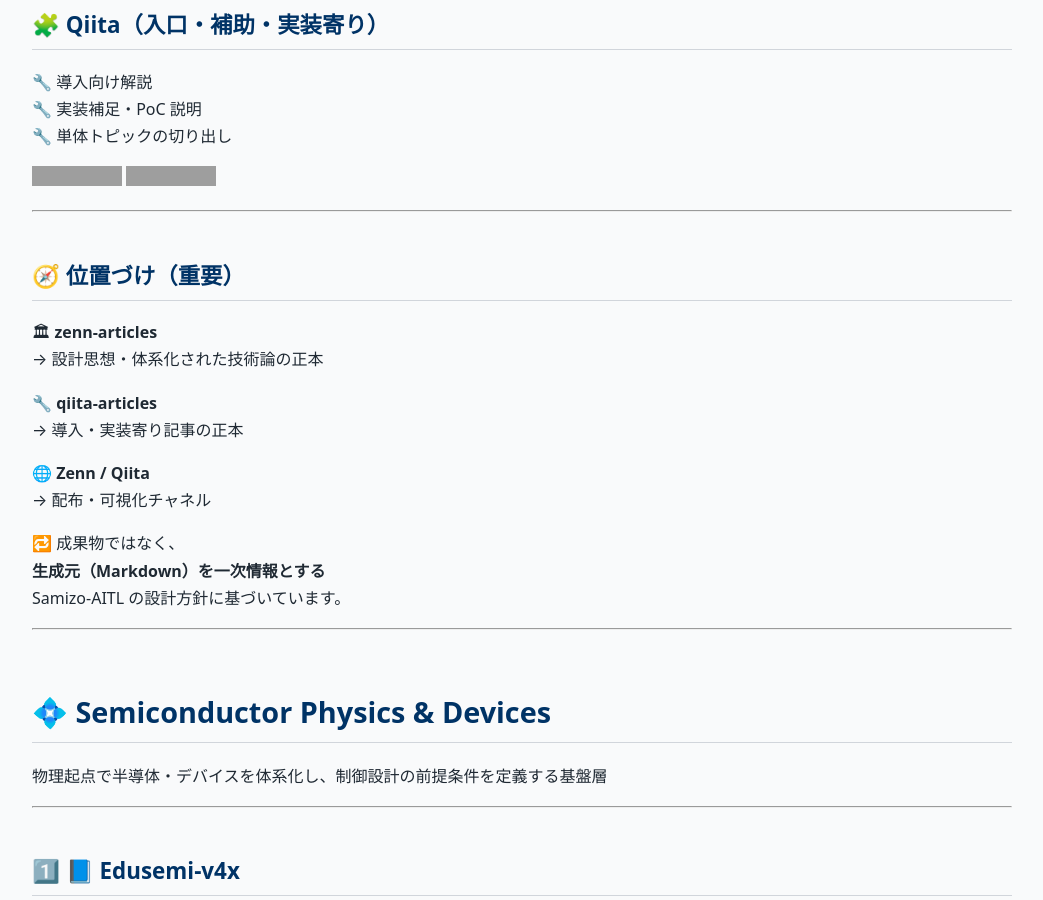
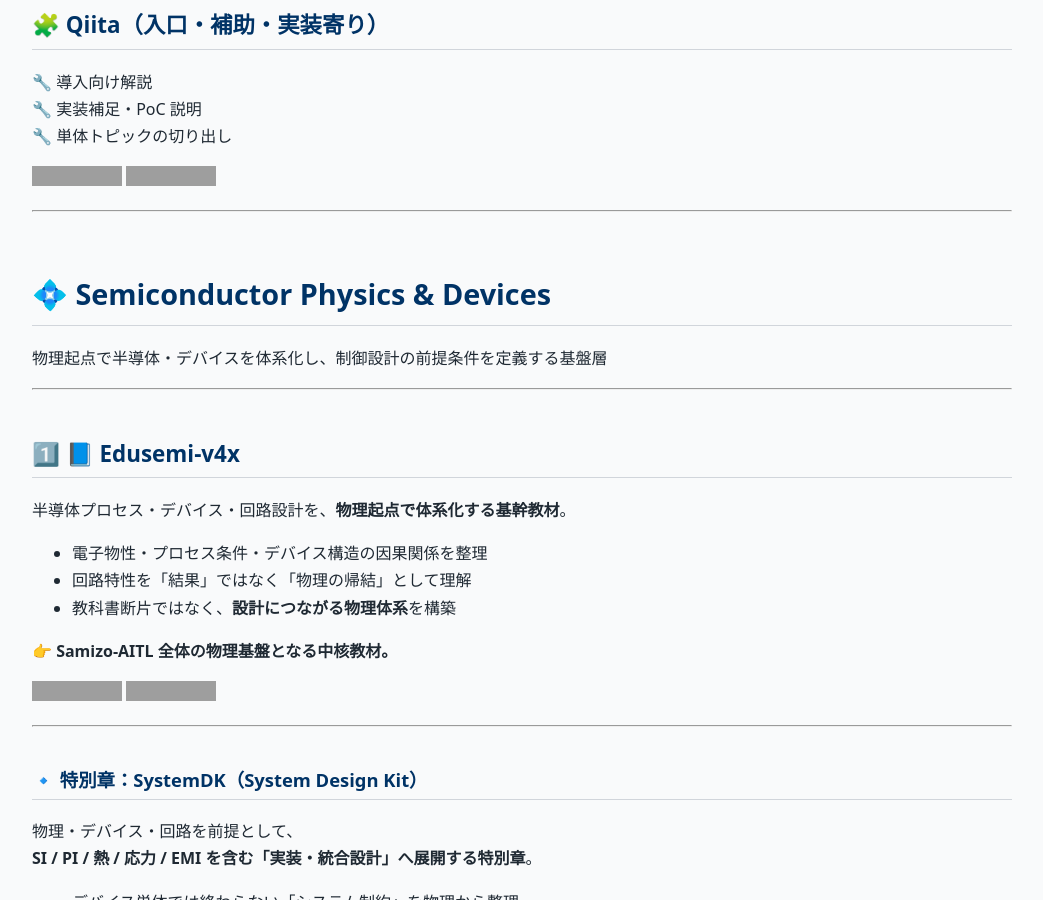
Before and after one commit to Samizo-AITL/Samizo-AITL.github.io, a Jekyll site: the page built from portal/index.md, in a window 1280 px wide and 900 px high, scrolled down 4143 px, cut to the strip 0-900 px from the top of the window. Shown: the whole strip, without its empty margins (118-1161 px from the left). Built offline with Jekyll 4.4.1, drawn with Linux system fonts in a browser that asks for light colours; our own code applies the rules of GitHub Pages for plain Markdown files; grey boxes are pictures that could not be loaded.

Commit message:
Update index.md

```diff
--- a/portal/index.md
+++ b/portal/index.md
@@ -170,23 +170,6 @@
 
 [![Qiita Public](https://img.shields.io/badge/Qiita-Public%20Articles-55C500?logo=qiita&logoColor=white)](https://qiita.com/ctrl_bug)
 [![Qiita SSOT](https://img.shields.io/badge/Qiita-SSOT%20Markdown-0B5FFF?logo=github&logoColor=white)](https://samizo-aitl.github.io/qiita-articles/)
-
----
-
-## 🧭 位置づけ（重要）
-
-🏛 **zenn-articles**
-→ 設計思想・体系化された技術論の正本
-
-🔧 **qiita-articles**
-→ 導入・実装寄り記事の正本
-
-🌐 **Zenn / Qiita**
-→ 配布・可視化チャネル
-
-🔁 成果物ではなく、
-**生成元（Markdown）を一次情報とする**
-Samizo-AITL の設計方針に基づいています。
 
 ---
 
```
